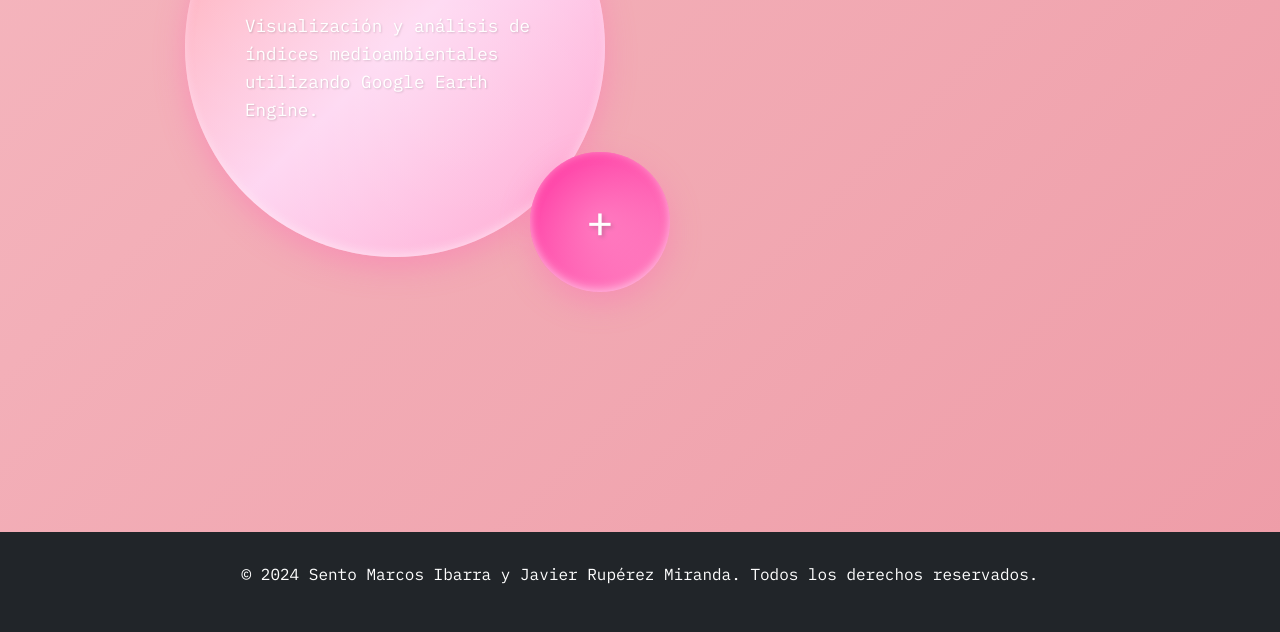
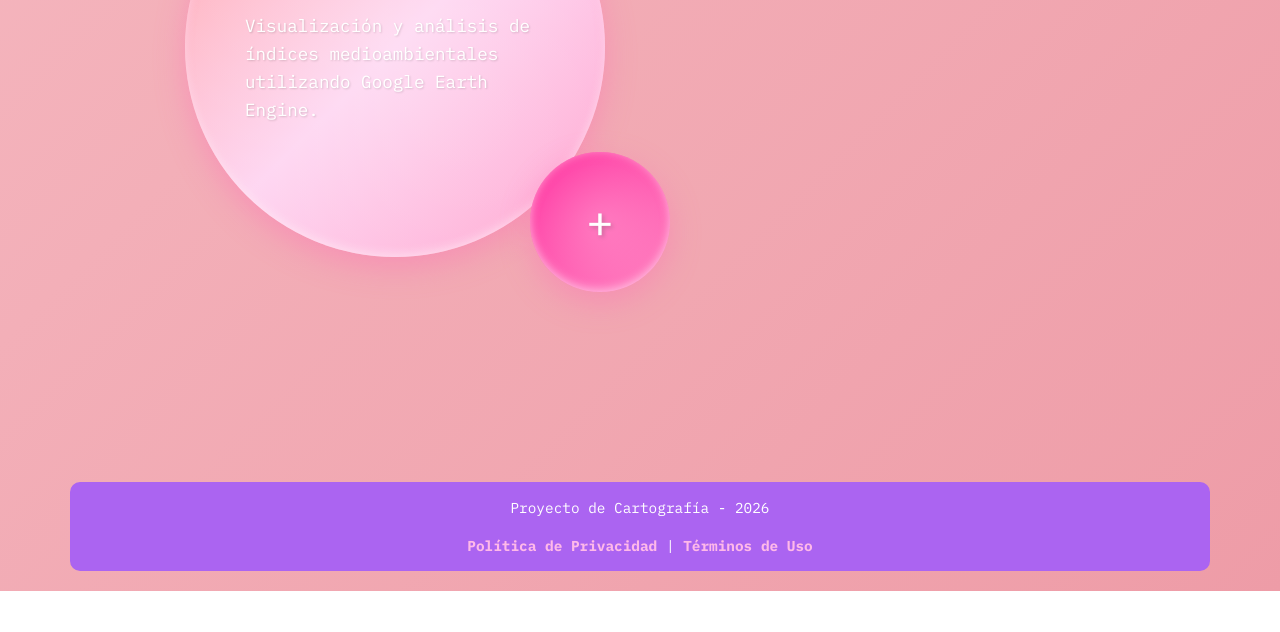
Before and after one commit to Saac04/Proyecto-Geografia, a website: page index.html in a window 1280 px wide. Shown: the part 3354-3986 px from the top of the page. After the commit the page ends 3945 px from the top, so only its background shows below. Drawn offline with nearby package versions, Linux system fonts and the light colour scheme.

Commit message:
footer index

```diff
--- a/index.html
+++ b/index.html
@@ -24,6 +24,7 @@
             background: linear-gradient(135deg, #ffdde1 0%, #ee9ca7 100%);
             min-height: 100vh;
             overflow-x: hidden;
+            padding-bottom: 20px;
         }
 
         /* Navbar styles */
@@ -414,12 +415,40 @@
         }
 
         /* Footer */
-        footer {
-            background: #212529;
-            color: white;
-            text-align: center;
-            padding: 30px 20px;
-            margin-top: 80px;
+        .footer {
+            background: #ab64f1;                    /* Fondo morado/rosa */
+            padding: 15px;                          /* Espaciado interno */
+            text-align: center;                     /* Texto centrado */
+            font-size: 0.9rem;                      /* Tamaño de fuente */
+            color: white;                           /* Color del texto */
+            margin-top: 30px;                       /* Margen superior */
+            border-radius: 10px;                    /* Bordes redondeados */
+            margin-left: 70px;                      /* Margen izquierdo */
+            margin-right: 70px;                     /* Margen derecho */
+        }
+
+        .footer a {
+            color: #ffb9e9;                         /* Color rosa claro para enlaces */
+            text-decoration: none;                  /* Sin subrayado */
+            font-weight: bold;                      /* Texto en negrita */
+        }
+
+        .footer a:hover {
+            text-decoration: underline;             /* Subrayado al hover */
+        }
+
+        .footer .btn {
+            margin: 5px;                            /* Margen entre botones */
+            font-size: 0.9rem;                      /* Tamaño de fuente botones */
+            padding: 10px 20px;                     /* Espaciado botones */
+            border-radius: 5px;                     /* Bordes redondeados botones */
+            background-color: #ffffff;              /* Fondo blanco */
+            color: #1a1a1a;                         /* Texto oscuro */
+            border: none;                           /* Sin borde */
+        }
+
+        .footer .btn:hover {
+            background-color: #009ecc;              /* Color al hover */
         }
 
         @keyframes fadeIn {
@@ -643,9 +672,10 @@
     <iframe src=""></iframe>
 </div>
 
-<footer>
-    <p>© 2024 Sento Marcos Ibarra y Javier Rupérez Miranda. Todos los derechos reservados.</p>
-</footer>
+<div class="footer">
+    <p>Proyecto de Cartografía - 2026</p>
+    <a href="#">Política de Privacidad</a> | <a href="#">Términos de Uso</a>
+</div>
 
 <script src="https://cdn.jsdelivr.net/npm/bootstrap@5.3.0-alpha1/dist/js/bootstrap.bundle.min.js"></script>
 <script src="https://cdnjs.cloudflare.com/ajax/libs/aos/2.3.4/aos.js"></script>
```
